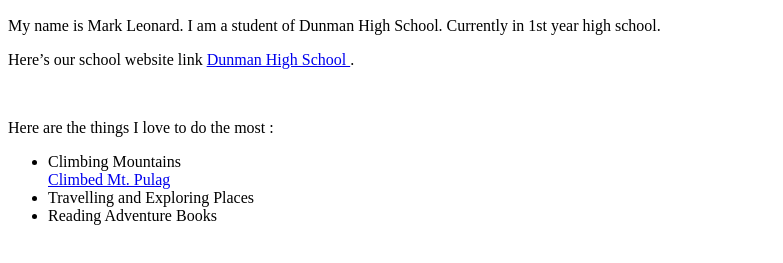
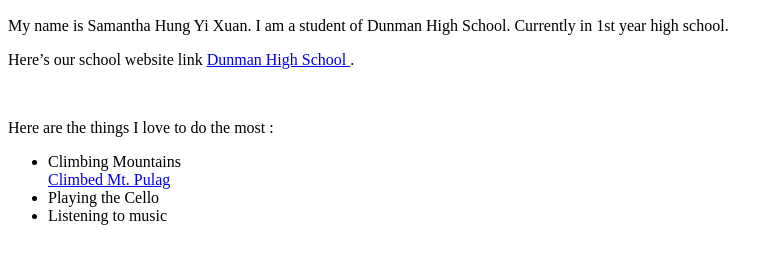
Before and after one commit to dhssamanthahungyixuan/dhssamanthahungyixuan.github.io, a plain HTML site: page index.html in a window 1280 px wide. Shown: the part 99-362 px from the top of the page, without its empty margins (0-783 px from the left). Drawn offline with Linux system fonts and the light colour scheme.

Commit message:
Update index.html

```diff
--- a/index.html
+++ b/index.html
@@ -6,7 +6,7 @@
 <title> This is my website </title>
 <img src="photo.jpg"/>
 <p>
-My name is Mark Leonard. I am a student of Dunman High School. Currently in 1st year high school. </p>
+My name is Samantha Hung Yi Xuan. I am a student of Dunman High School. Currently in 1st year high school. </p>
 <p>
 Here’s our school website link <a href ="www.dhs.sg"> Dunman High School  </a>. </p>
 <br>
@@ -14,8 +14,8 @@ Here’s our school website link <a href ="www.dhs.sg"> Dunman High School  </a>
 <ul>
 <li>Climbing Mountains</li>
 <a href="http://www.trailadventours.com/philippine-mountains/mt-pulag"> Climbed Mt. Pulag </a>
-<li>Travelling and Exploring Places</li>
-<li>Reading Adventure Books</li>
+<li>Playing the Cello</li>
+<li>Listening to music</li>
 </ul>
 </body>
 </html>
```
